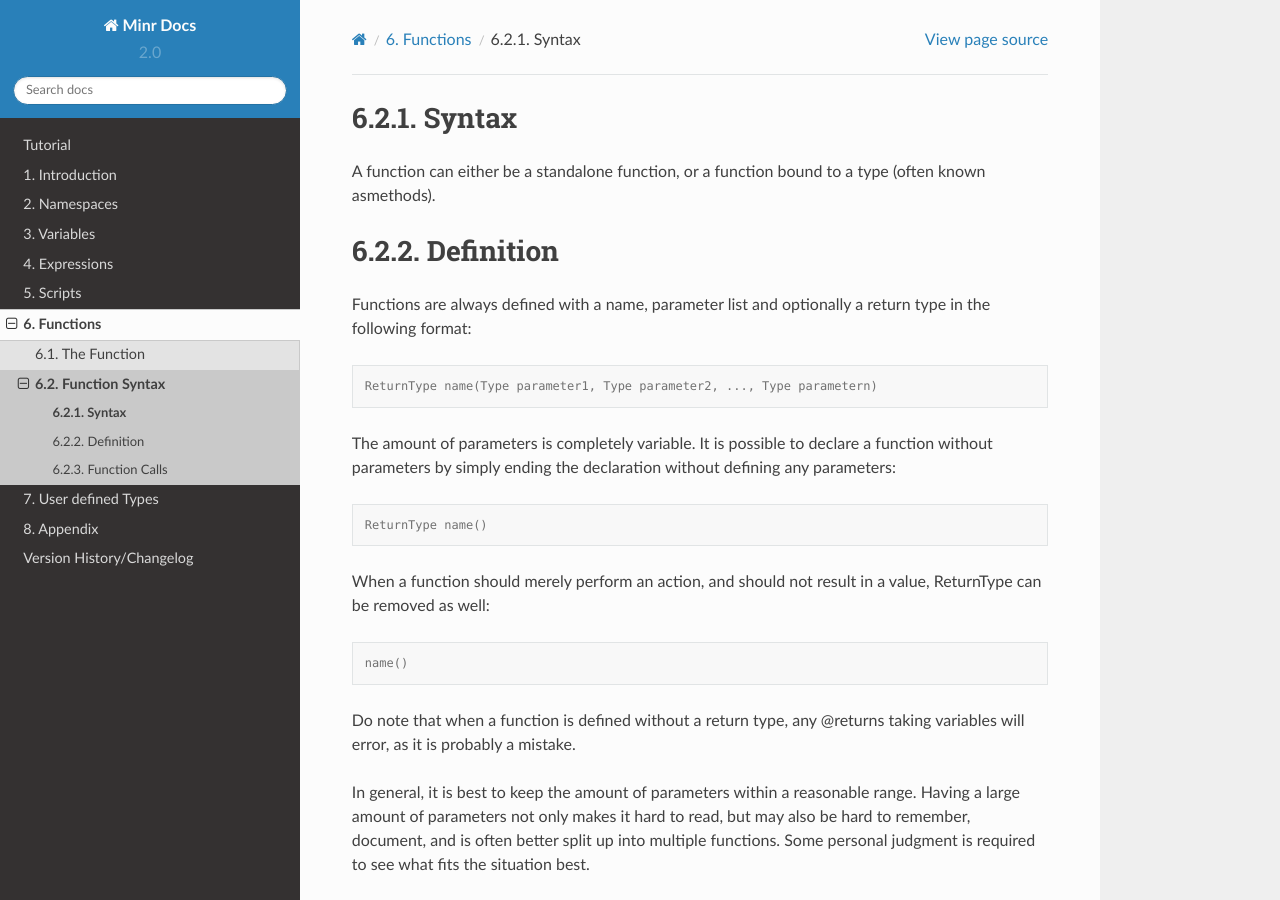
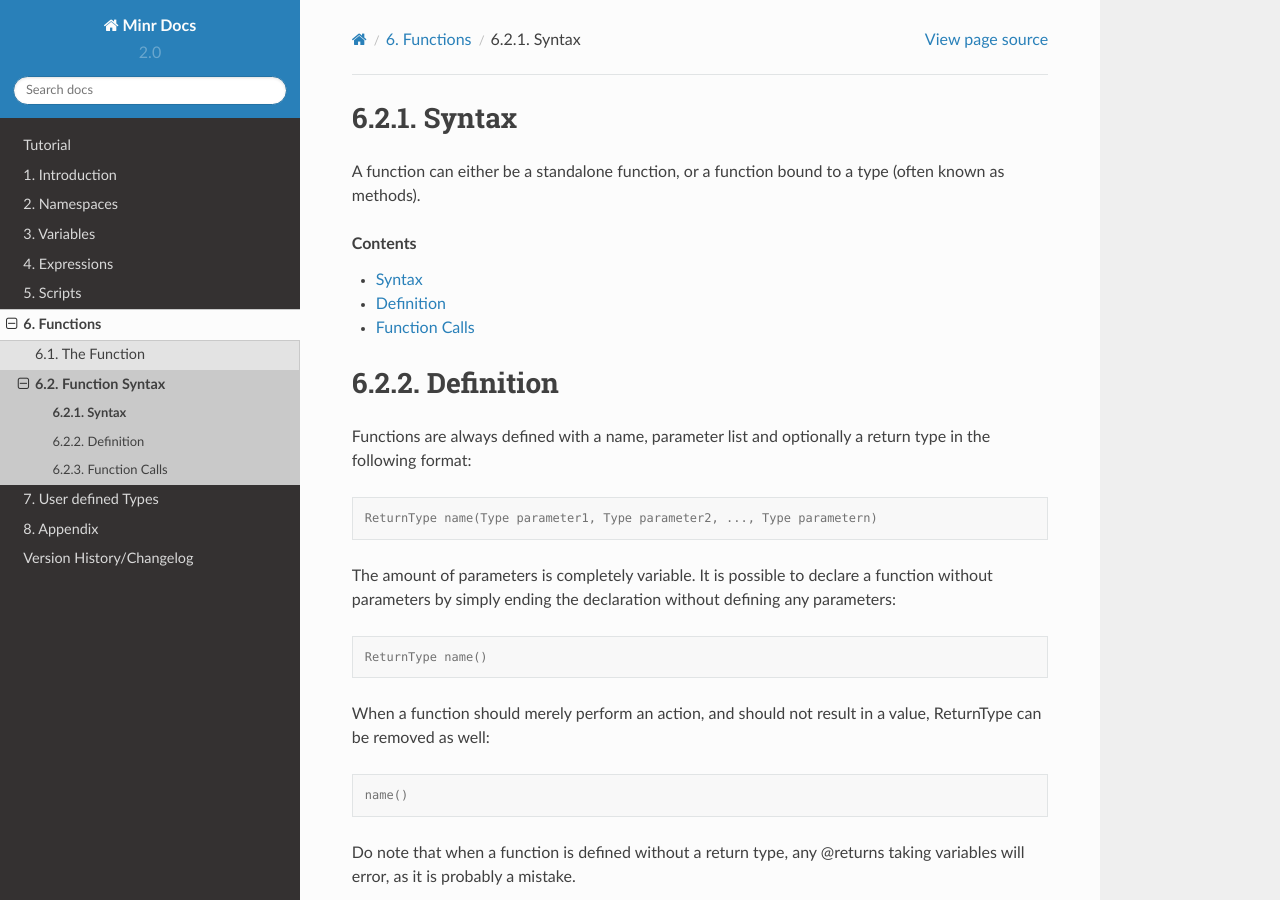
Before and after one commit to rebplane/msc, a Sphinx documentation site: the page built from docs/source/6_functions/function_syntax.rst, in a window 1280 px wide and 900 px high. Built offline with Sphinx 7.4.7 and the Read the Docs theme 2.0.0, drawn with Linux system fonts in a browser that asks for light colours.

Commit message:
Added contents to all pages

```diff
--- a/docs/source/3_variables/variables.rst
+++ b/docs/source/3_variables/variables.rst
@@ -7,6 +7,8 @@ Variables are the objects that can be adjusted to make a process behave differen
 process without variables yields the same result every time. Variables have certain characteristics defined by their type. The type defines what a variable can do and restricts
 what variable can passed to functions. Variables can be manually set and/or changed
 through operators.
+
+.. contents::
 
 .. _variables_types:
 
--- a/docs/source/5_scripts/script_anatomy.rst
+++ b/docs/source/5_scripts/script_anatomy.rst
@@ -1,5 +1,7 @@
 Anatomy of Scripts
 -------------------------
+
+.. contents::
 
 .. _scripts_script_types:
 
--- a/docs/source/5_scripts/script_operators.rst
+++ b/docs/source/5_scripts/script_operators.rst
@@ -7,6 +7,8 @@ Every line within a script contains exactly one operator. The operator gives mea
 to the line, because it determines what has to be done with the arguments. There are
 operators to execute commands, control the script flow and manipulate variables. Each
 such type has a dedicated section. Additionally, a full summary is available in :ref:`Script Operators <appendix_scripts_script_operators>`.
+
+.. contents::
 
 .. _scripts_command_operators:
 
--- a/docs/source/6_functions/function_syntax.rst
+++ b/docs/source/6_functions/function_syntax.rst
@@ -2,7 +2,10 @@ Syntax
 -----------------
 
 A function can either be a standalone function, or a function bound to a type (often
-known asmethods).
+known as methods).
+
+.. contents::
+
 
 .. _functions_definition:
 
--- a/docs/source/7_user_defined_types/user_defined_types.rst
+++ b/docs/source/7_user_defined_types/user_defined_types.rst
@@ -5,6 +5,8 @@ User defined types are a way to reuse types. Common constructs can be grouped in
 a type, and be used like any other type. This allows users to build abstraction layers
 on top of the basic types, which should reduce overhead in scripting and greatly simplify
 commonly used constructs.
+
+.. contents::
 
 .. _user_defined_types_user_defined_types:
 
```
